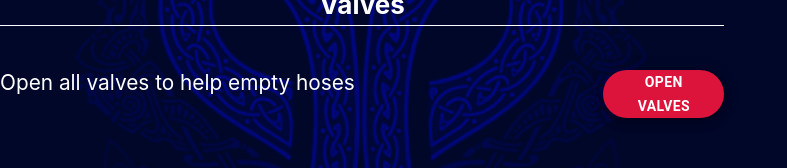
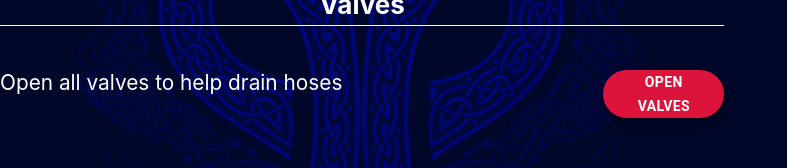
Before and after one commit to mabraidot/ragnarok, a React (Create React App) app in the folder web/app/: page /settings in a window 1280 px wide. Shown: the part 458-626 px from the top of the page, without its empty margins (0-787 px from the left). Built offline with nearby package versions, Linux system fonts and the light colour scheme.

Commit message:
Label fixings

```diff
--- a/web/app/src/containers/Settings/Settings.js
+++ b/web/app/src/containers/Settings/Settings.js
@@ -74,7 +74,7 @@ class Settings extends Component {
 
           <h4>Valves</h4>
           <div className="valves">
-            <label>Open all valves to help empty hoses</label>
+            <label>Open all valves to help drain hoses</label>
             <Fab variant="extended" onClick={this.handleAllValvesClick} size="large" aria-label="open-all-valves">
               Open valves
             </Fab>
```
